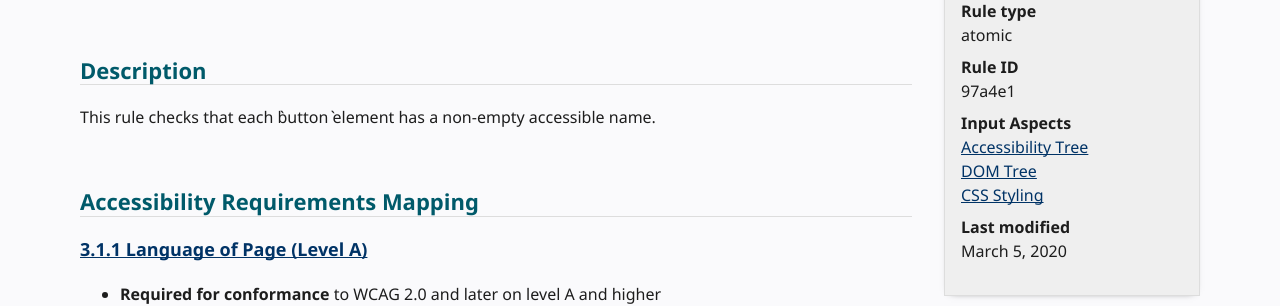
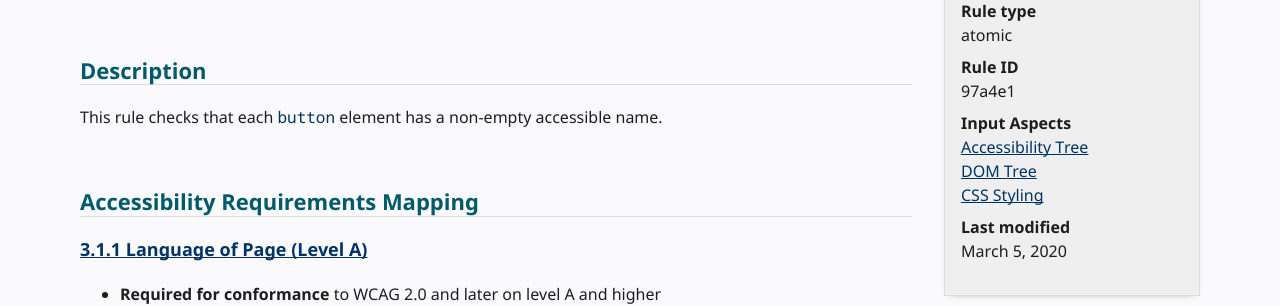
Before and after one commit to w3c/wai-website-theme, a Jekyll site: the page built from content/demo/act-rule.md, in a window 1280 px wide and 900 px high. Shown: the part 317-623 px from the top of the window. Built offline with Jekyll 4.4.1, drawn with Linux system fonts in a browser that asks for light colours; cached includes are drawn as plain includes; a script that is not in the unit is left out; comment, search, counter and statistics services are not loaded.

Commit message:
Use Markdown
Signed-off-by: Hidde de Vries <hidde@hiddedevries.nl>

```diff
--- a/_layouts/standalone_resource.html
+++ b/_layouts/standalone_resource.html
@@ -99,7 +99,7 @@
 
         {% if page.type_of_guidance == "Test Rule" %}
         <h2>Description</h2>
-        {{ page.rule_meta.description }}
+        {{ page.rule_meta.description | markdownify }}
         {% endif %}
 
         {{ content }}
```
